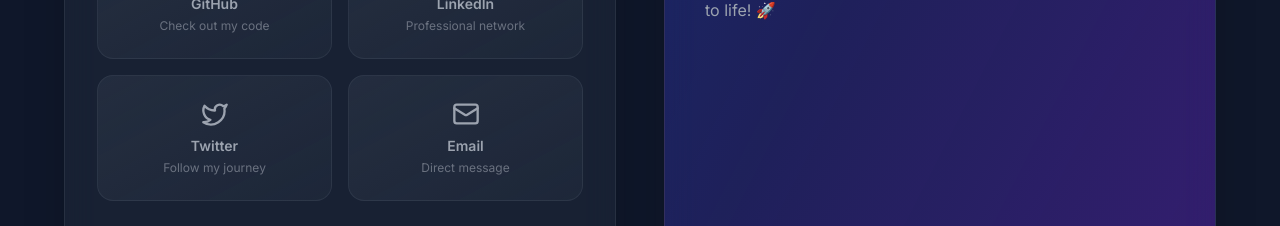
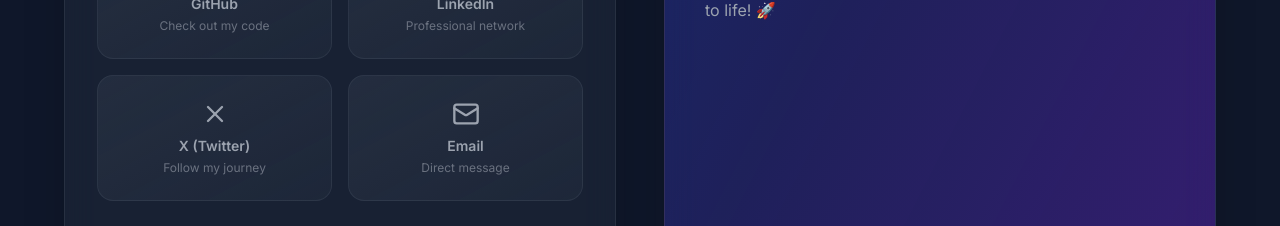
Before and after one commit to Akshatt10/updated_portfolio, a React (Vite) app: page / in a window 1280 px wide. Shown: the part 9120-9346 px from the top of the page. Built offline with nearby package versions, Linux system fonts and the light colour scheme.

Commit message:
added X icon

```diff
--- a/src/components/Contact.tsx
+++ b/src/components/Contact.tsx
@@ -1,7 +1,7 @@
 import React from 'react';
 import { motion } from 'framer-motion';
 import { useInView } from 'react-intersection-observer';
-import { Mail, Phone, MapPin, Github, Linkedin, Twitter, Download, Sparkles, Zap, Heart } from 'lucide-react';
+import { Mail, Phone, MapPin, Github, Linkedin, X, Download, Sparkles, Zap, Heart } from 'lucide-react';
 
 const Contact = () => {
   const [ref, inView] = useInView({
@@ -47,9 +47,9 @@ const Contact = () => {
       description: 'Professional network'
     },
     {
-      icon: Twitter,
-      name: 'Twitter',
-      url: 'https://twitter.com',
+      icon: X,
+      name: 'X (Twitter)',
+      url: 'https://x.com/Akshat01T',
       color: 'hover:text-sky-400',
       description: 'Follow my journey'
     },
```
